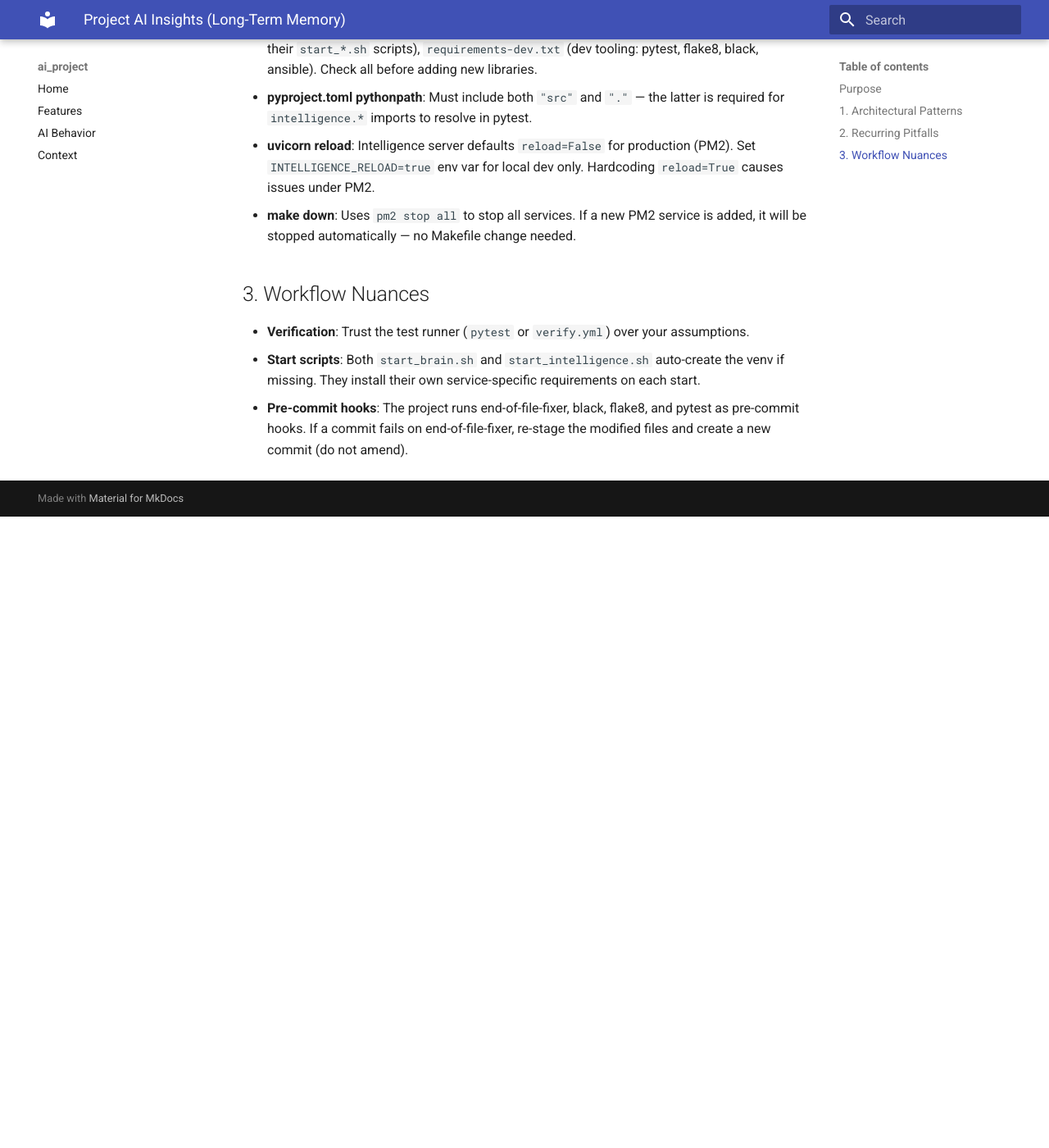
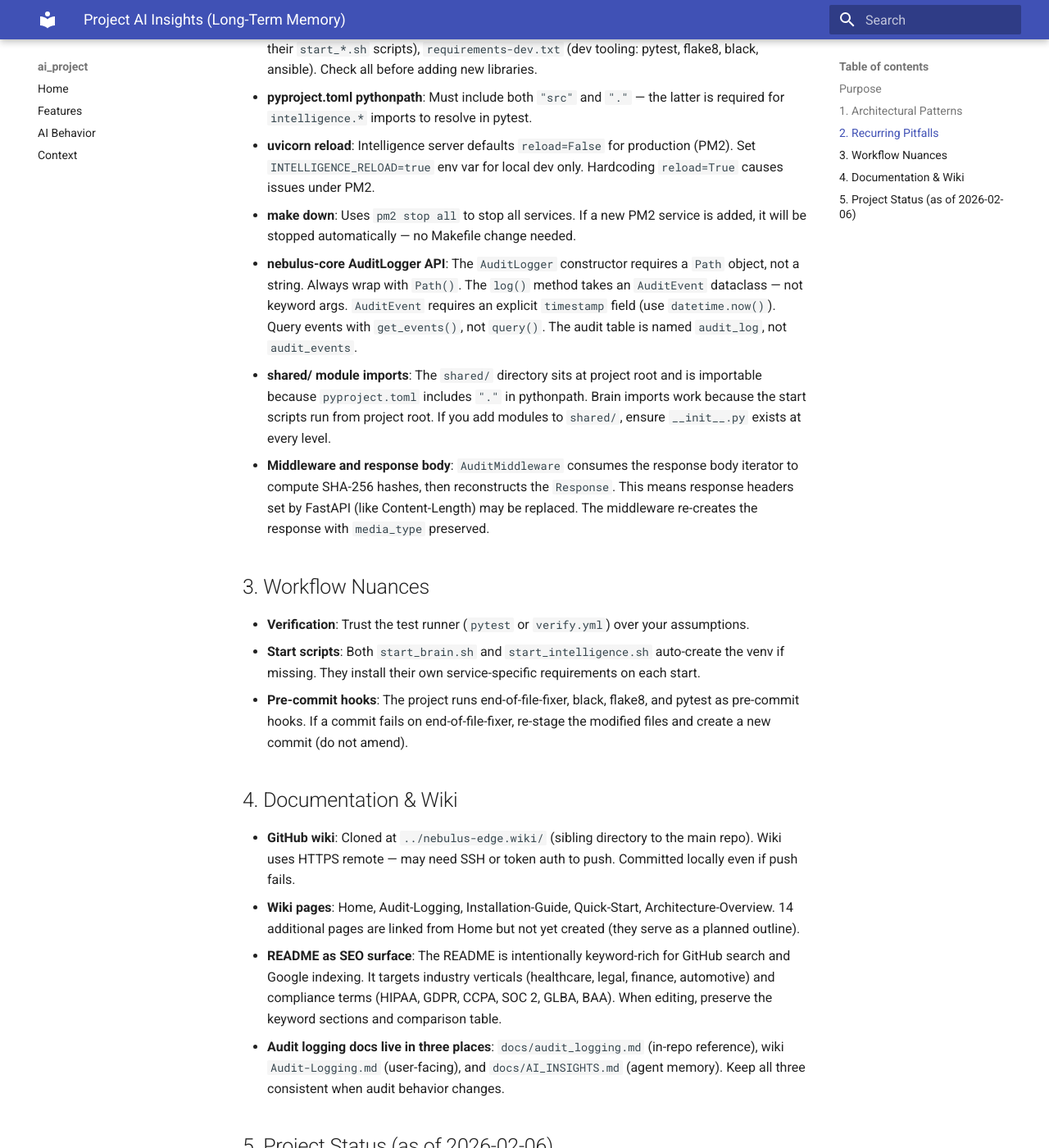
Before and after one commit to jlwestsr/nebulus-edge, an MkDocs documentation site: the page built from docs/AI_INSIGHTS.md, in a window 1280 px wide and 1400 px high, scrolled down 1145 px. Shown: the whole window at 82% size. Built offline with MkDocs 1.6.1 and Material for MkDocs 9.7.7, drawn with Linux system fonts in a browser that asks for light colours; before the commit the page ends 1775 px from its top, so only the background shows below that; some of the changed text lies outside the part shown.

Commit message:
docs: update AI_INSIGHTS.md with session learnings
Key additions:
- nebulus-core AuditLogger API pitfalls (Path vs string, AuditEvent
  requires timestamp, log() takes object not kwargs, table is audit_log)
- shared/ module import mechanics and __init__.py requirements
- Middleware response body reconstruction caveat
- Wiki documentation status and push auth note
- README SEO strategy notes for future editors
- Audit docs consistency reminder (3 locations)
- Full project status snapshot as of 2026-02-06

Co-Authored-By: Claude Sonnet 4.5 <noreply@anthropic.com>

```diff
--- a/docs/AI_INSIGHTS.md
+++ b/docs/AI_INSIGHTS.md
@@ -22,8 +22,25 @@ This document serves as the **Long-Term Memory** for AI agents working on **Nebu
 *   **pyproject.toml pythonpath**: Must include both `"src"` and `"."` — the latter is required for `intelligence.*` imports to resolve in pytest.
 *   **uvicorn reload**: Intelligence server defaults `reload=False` for production (PM2). Set `INTELLIGENCE_RELOAD=true` env var for local dev only. Hardcoding `reload=True` causes issues under PM2.
 *   **make down**: Uses `pm2 stop all` to stop all services. If a new PM2 service is added, it will be stopped automatically — no Makefile change needed.
+*   **nebulus-core AuditLogger API**: The `AuditLogger` constructor requires a `Path` object, not a string. Always wrap with `Path()`. The `log()` method takes an `AuditEvent` dataclass — not keyword args. `AuditEvent` requires an explicit `timestamp` field (use `datetime.now()`). Query events with `get_events()`, not `query()`. The audit table is named `audit_log`, not `audit_events`.
+*   **shared/ module imports**: The `shared/` directory sits at project root and is importable because `pyproject.toml` includes `"."` in pythonpath. Brain imports work because the start scripts run from project root. If you add modules to `shared/`, ensure `__init__.py` exists at every level.
+*   **Middleware and response body**: `AuditMiddleware` consumes the response body iterator to compute SHA-256 hashes, then reconstructs the `Response`. This means response headers set by FastAPI (like Content-Length) may be replaced. The middleware re-creates the response with `media_type` preserved.
 
 ## 3. Workflow Nuances
 *   **Verification**: Trust the test runner (`pytest` or `verify.yml`) over your assumptions.
 *   **Start scripts**: Both `start_brain.sh` and `start_intelligence.sh` auto-create the venv if missing. They install their own service-specific requirements on each start.
 *   **Pre-commit hooks**: The project runs end-of-file-fixer, black, flake8, and pytest as pre-commit hooks. If a commit fails on end-of-file-fixer, re-stage the modified files and create a new commit (do not amend).
+
+## 4. Documentation & Wiki
+*   **GitHub wiki**: Cloned at `../nebulus-edge.wiki/` (sibling directory to the main repo). Wiki uses HTTPS remote — may need SSH or token auth to push. Committed locally even if push fails.
+*   **Wiki pages**: Home, Audit-Logging, Installation-Guide, Quick-Start, Architecture-Overview. 14 additional pages are linked from Home but not yet created (they serve as a planned outline).
+*   **README as SEO surface**: The README is intentionally keyword-rich for GitHub search and Google indexing. It targets industry verticals (healthcare, legal, finance, automotive) and compliance terms (HIPAA, GDPR, CCPA, SOC 2, GLBA, BAA). When editing, preserve the keyword sections and comparison table.
+*   **Audit logging docs live in three places**: `docs/audit_logging.md` (in-repo reference), wiki `Audit-Logging.md` (user-facing), and `docs/AI_INSIGHTS.md` (agent memory). Keep all three consistent when audit behavior changes.
+
+## 5. Project Status (as of 2026-02-06)
+*   **Phase 1 complete**: Brain, Intelligence, Body all operational. 211 tests passing.
+*   **Audit logging shipped**: Middleware + route-level logging integrated into both Brain and Intelligence. PM2 config updated with `AUDIT_ENABLED`, `AUDIT_RETENTION_DAYS`, `AUDIT_DEBUG` environment variables.
+*   **Test count**: 211 total (196 existing + 4 middleware + 6 export + 5 integration audit).
+*   **Live-tested**: Uploaded CSV, ran SQL queries, verified audit DB entries, exported signed CSV, confirmed tamper detection. All working.
+*   **Compliance export CLI**: `scripts/audit_export.py` with `export` and `verify` subcommands. Generates CSV + `.sig` + `.meta.json` triplet.
+*   **Next priorities**: Multi-user auth/RBAC, encrypted data at rest, automated compliance reporting, secure key management for HMAC signing.
```
